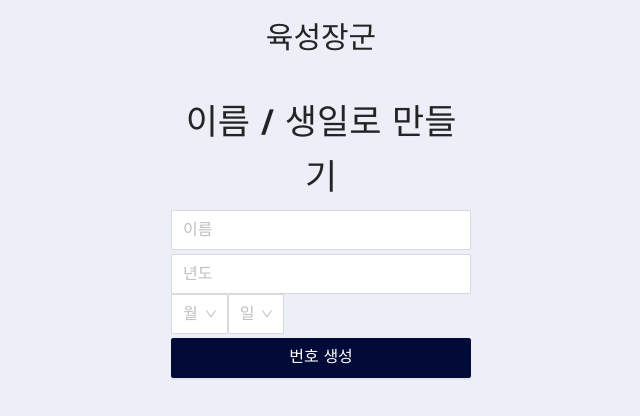
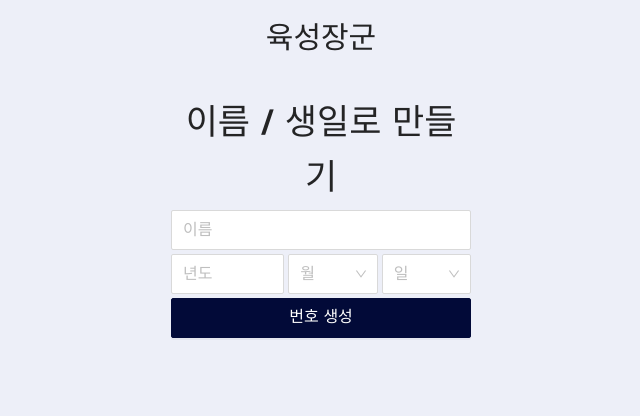
Before and after one commit to 56aiden90/lotto, a Next.js app: page /gen/birth in a window 1280 px wide. Shown: the top 416 px of the page, without its empty margins (319-959 px from the left). Built offline with nearby package versions, Linux system fonts and the light colour scheme.

Commit message:
Fixed merge conflict

```diff
--- a/pages/gen/birth/index.tsx
+++ b/pages/gen/birth/index.tsx
@@ -18,6 +18,17 @@ const BirthWrapper = styled(Wrapper)`
     }
     .numbers {
         margin: 20px 0;
+    }
+    .row {
+        display: flex;
+        align-items: center;
+        & > * {
+            text-align: left;
+            flex: 1 0 0;
+            margin-right: 4px;
+            &:last-child {
+                margin-right: 0;
+        }
     }
 `;
 
```
